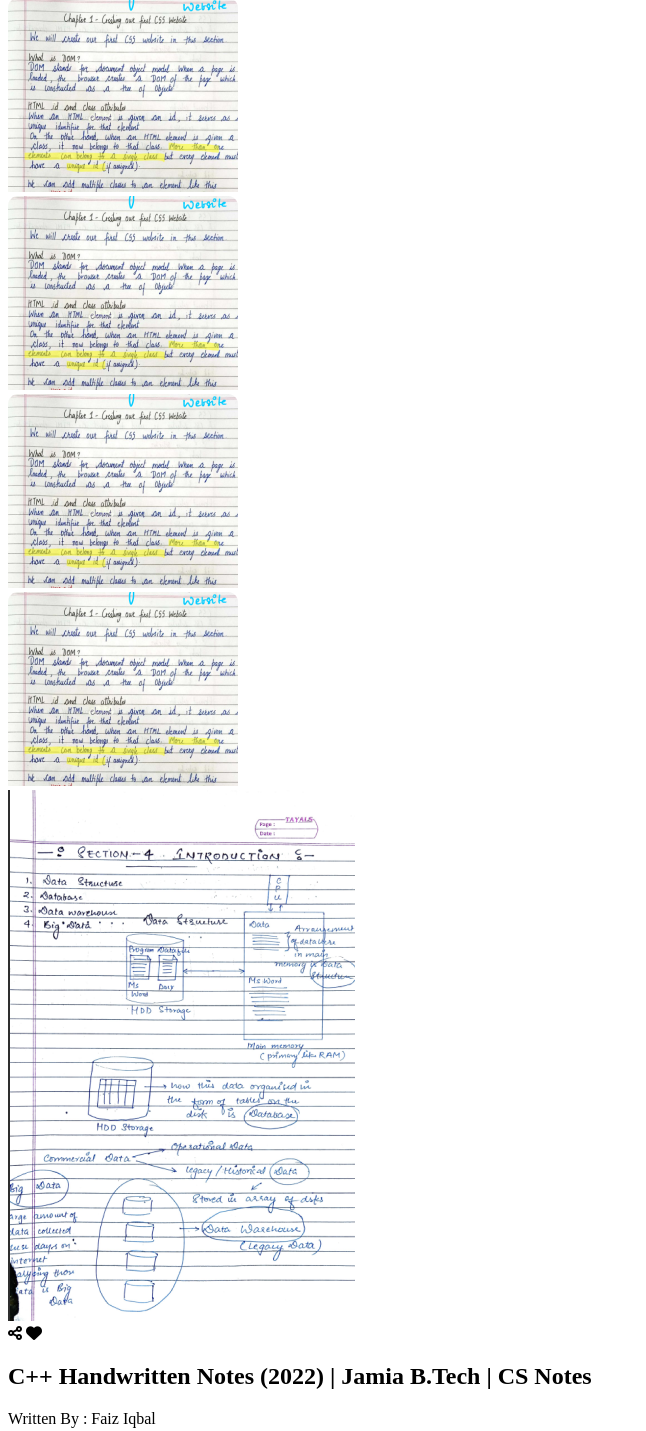
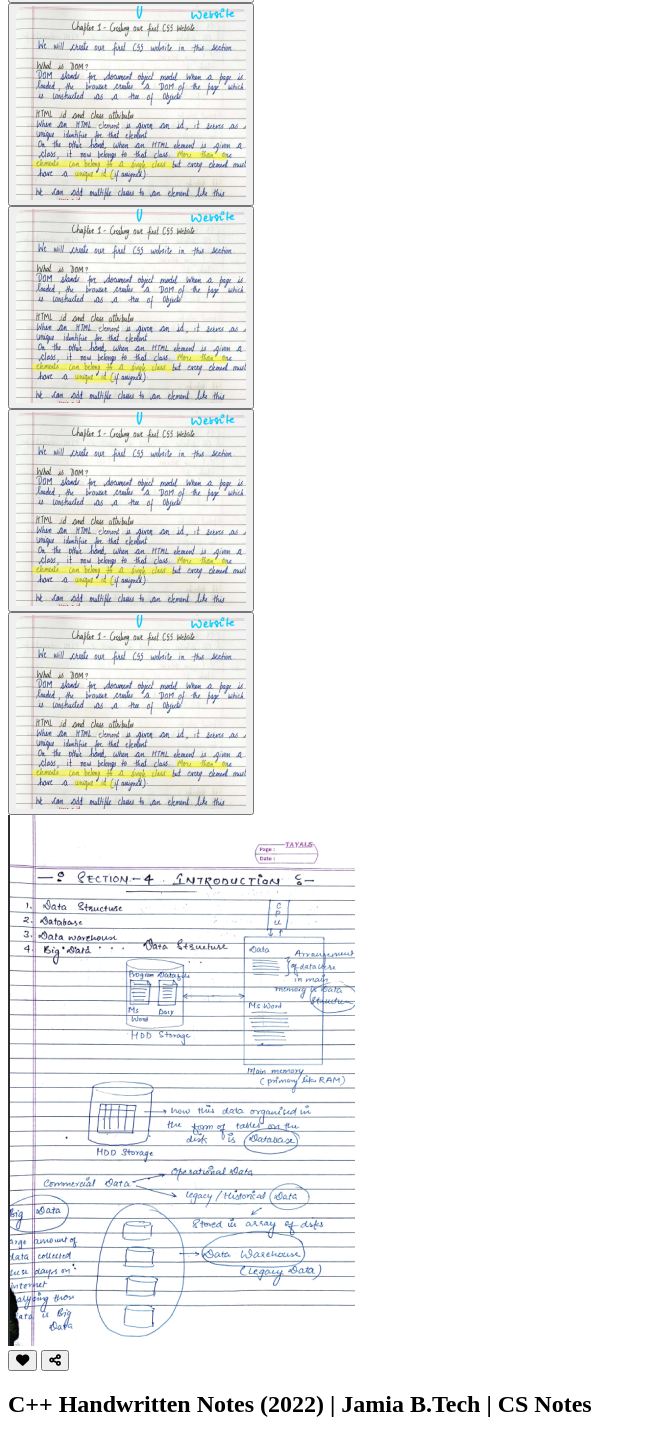
Before and after one commit to Vicky-Guptaa/Dbms-Project, a website: page Item Details/dist/index.html in a window 1280 px wide. Shown: the part 423-1854 px from the top of the page, without its empty margins (0-646 px from the left). Drawn offline with Linux system fonts and the light colour scheme.

Commit message:
changes updated to dist css

```diff
--- a/Item Details/dist/index.html
+++ b/Item Details/dist/index.html
@@ -10,11 +10,15 @@
         crossorigin="anonymous" referrerpolicy="no-referrer" />
 
     <title>Item Details</title>
-  <link rel="stylesheet" href="/assets/index.7155aae5.css">
+  <link rel="stylesheet" href="/assets/index.8e24ed20.css">
 </head>
 
 <body class="bg-[url('Images/Background.png')]">
+
+    <!-- Wrapper Around The Whole Elements  -->
     <div class="wrapper w-11/12 m-auto md:w-10/12">
+
+        <!-- Navbar -->
         <header>
             <div class="mx-auto">
                 <div class="flex justify-between item-center border-b-[0.15rem] border-slate-300 z-10">
@@ -60,45 +64,64 @@
             </div>
         </header>
 
+        <!-- The Main Content -->
         <main class="mt-4">
+
             <section class="flex gap-10 my-12 justify-between items-center md:flex-col">
+
+                <!-- Heading Visible Only For Small Screen -->
                 <div class="hidden md:block bg-white px-6 py-8 shadow-lg shadow-gray-400 rounded-xl">
                     <h1 class="text-2xl text-primary-blue-dark"><span class="font-semibold">C++ Handwritten
                             Notes </span> (2022) | Jamia B.Tech | CS Notes</h1>
                 </div>
+
+                <!-- Image Part Of The Item -->
                 <div class="notes-image-button-wrapper flex gap-8 flex-col basis-1/2 lg:h-[32rem]">
 
                     <div
                         class="notes-image flex justify-between bg-white px-5 py-6 gap-4 h-full shadow-lg shadow-gray-400 rounded-xl ">
 
-                        <div class="flex flex-col justify-between  w-[20%] gap-4">
+                        <!-- Small Images  -->
+                        <div class="flex flex-col justify-between  basis-1/5 gap-4">
 
-                            <div class=""><img src="/assets/image 2.04aecbfe.png" class="" alt="">
+                            <div class=""><button><img src="/assets/image 2.04aecbfe.png" class="" alt=""></button>
                             </div>
-                            <div class=""><img src="/assets/image 2.04aecbfe.png" class=" object-cover" alt="">
+                            <div class=""><button><img src="/assets/image 2.04aecbfe.png" class=" object-cover" alt=""></button>
                             </div>
-                            <div class=""><img src="/assets/image 2.04aecbfe.png" class="object-cover " alt="">
+                            <div class=""><button><img src="/assets/image 2.04aecbfe.png" class="object-cover " alt=""></button>
                             </div>
-                            <div class=""><img src="/assets/image 2.04aecbfe.png" class="object-cover " alt="">
+                            <div class=""><button><img src="/assets/image 2.04aecbfe.png" class="object-cover " alt=""></button>
                             </div>
-                            <div class=""><img src="/assets/image 2.04aecbfe.png" class="object-cover" alt="">
+                            <div class=""><button><img src="/assets/image 2.04aecbfe.png" class="object-cover" alt=""></button>
                             </div>
                         </div>
-                        <div class="w-[60%]">
+
+                        <!-- Main Image To Show -->
+                        <div class="basis-9/12">
                             <img src="/assets/image 1.60806c25.png" class="h-full w-full object-cover" alt="">
                         </div>
-                        <div class="flex justify-evenly gap-4 text-primary-blue w-[10%]">
-                            <i class="fa-solid fa-share-nodes"></i>
-                            <i class="fa-solid fa-heart"></i>
+
+                        <!-- Like And Share -->
+                        <div class="flex flex-col gap-4 text-primary-blue ">
+                            <button>
+                                <i class="fa-solid fa-heart"></i>
+                            </button>
+                            <button>
+                                <i class="fa-solid fa-share-nodes"></i>
+                            </button>
                         </div>
                     </div>
                 </div>
+
+                <!-- Info About The Item -->
                 <div class="flex flex-col  gap-10 basis-1/2 md:flex-col-reverse md:w-full">
+
                     <div class="bg-white px-6 py-8 shadow-lg shadow-gray-400 rounded-xl">
                         <div class="md:hidden">
                             <h1 class="text-3xl text-primary-blue-dark"><span class="font-semibold">C++ Handwritten
                                     Notes </span> (2022) | Jamia B.Tech | CS Notes</h1>
                         </div>
+
                         <div class="flex items-center justify-between mt-12 md:mt-0">
                             <div>
                                 <div class=" text-primary-blue">
@@ -114,7 +137,9 @@
                                 <p class=" text-xl font-bold ml-1">1,000</p>
                             </div>
                         </div>
+
                         <hr class="border-[0.1rem] mt-8">
+
                         <div class="flex mt-8 mb-4 justify-between px-2 lg:flex-col lg:items-center lg:gap-4">
 
                             <div class="flex gap-6 ml-2 w-full justify-between">
@@ -135,6 +160,8 @@
                             </div>
                         </div>
                     </div>
+
+                    <!-- Main Buttons -->
                     <div class="flex justify-evenly lg:flex-col lg:items-center ">
                         <button
                             class="bg-primary-blue text-white px-4 py-3 w-2/5 font-semibold text-lg rounded-lg lg:w-full lg:mb-6">Chat
@@ -144,6 +171,8 @@
                     </div>
                 </div>
             </section>
+
+            <!-- Description  -->
             <section class="">
                 <div class="bg-white px-6 py-8 shadow-lg shadow-gray-400 rounded-xl">
                     <h1 class="text-2xl font-bold text-primary-blue">Discription</h1>
@@ -156,6 +185,8 @@
                     </p>
                 </div>
             </section>
+
+            <!-- Image Carosel -->
             <section class="my-16">
                 <div class="bg-white px-6 py-8 shadow-lg shadow-gray-400 rounded-xl">
                     <h1 class="text-2xl font-bold text-primary-blue">Some More Similar Notes</h1>
```
Also changed, not shown: 3 other files.
